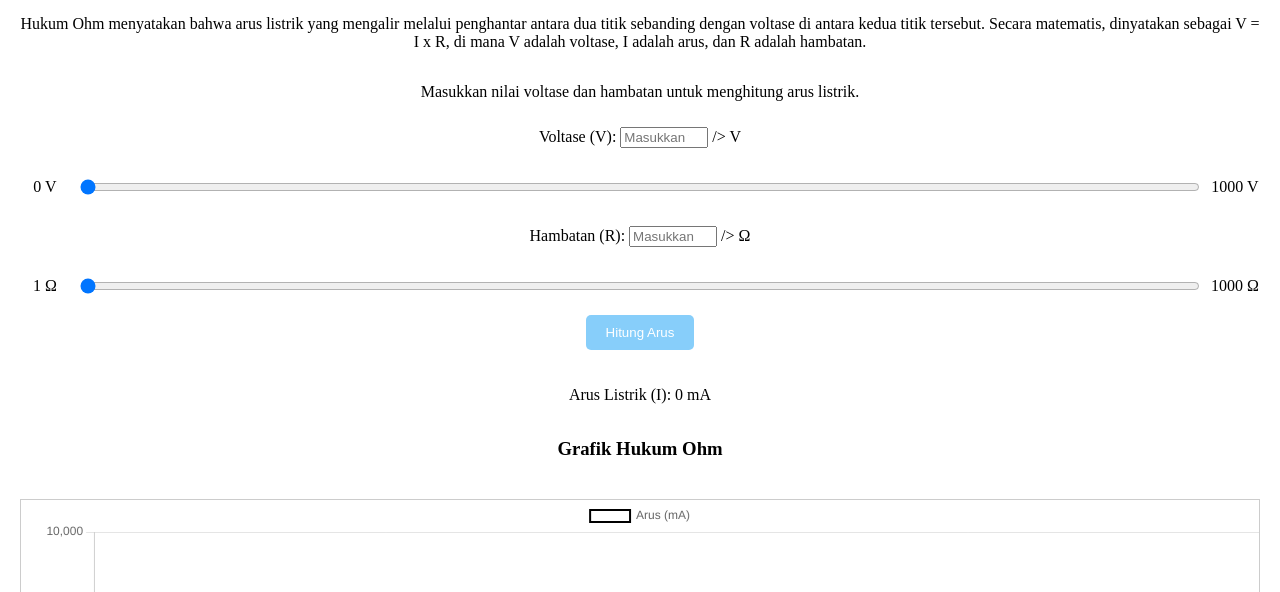
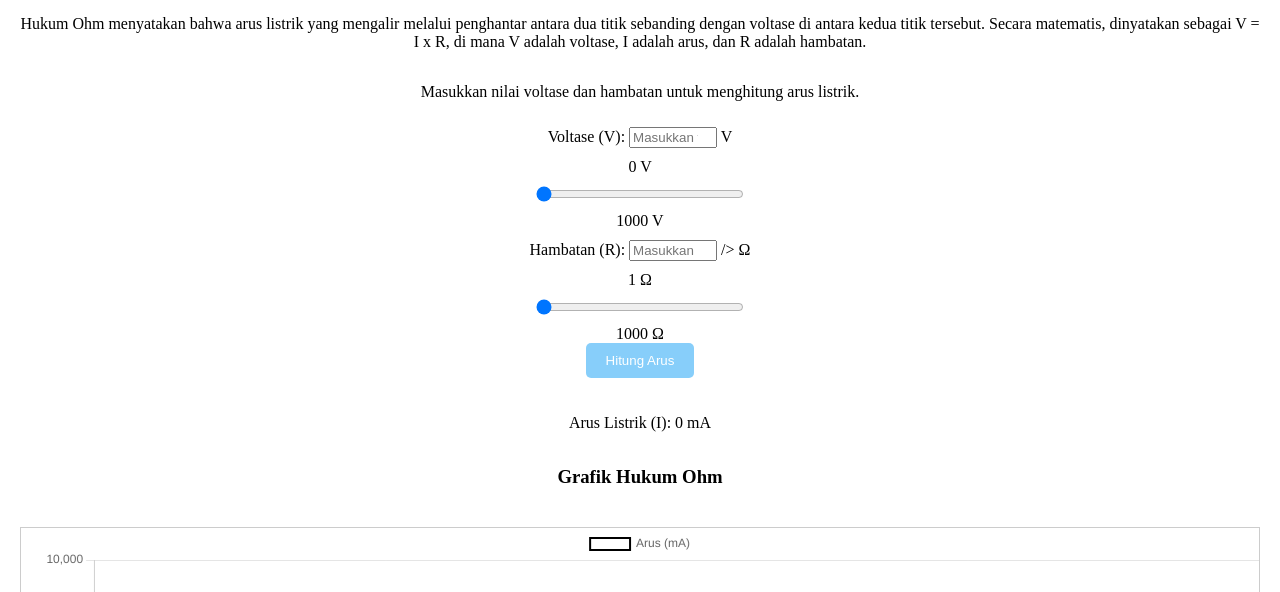
Before and after one commit to oliviachristyl/Tugas-01---II3140-Pengembangan-Aplikasi-Web-dan-Mobile, a website: page ohm.html in a window 1280 px wide. Shown: the part 208-800 px from the top of the page. Drawn offline with nearby package versions, Linux system fonts and the light colour scheme.

Commit message:
....................

```diff
--- a/ohm.html
+++ b/ohm.html
@@ -34,7 +34,7 @@
           required
           placeholder="Masukkan voltase"
           oninput="updateVoltageSlider()"
-          onblur="checkEmptyInput('voltage', 'voltage-slider', 0)" <!-- Reset slider saat input kosong -->
+          onblur="checkEmptyInput('voltage', 'voltage-slider', 0)"
         />
         <label for="voltage_satuan"> V </label>
       </div>
--- a/styles.css
+++ b/styles.css
@@ -127,25 +127,10 @@ body, html {
     display: none;
   }
 
- /* Styling untuk slider container */
- .slider-container {
-    display: flex;
-    align-items: center;
-    justify-content: space-between;
+  .slider {
     width: 100%;
-    margin: 20px 0;
+    margin: 10px 0;
   }
-
-  .slider {
-    flex-grow: 2; /* Slider memanjang sesuai container */
-    margin: 0 10px; /* Jarak antara slider dan label min-max */
-  }
-
-  label {
-    width: 50px;
-    text-align: center;
-  }
-
 
   input[type="range"]::-webkit-slider-thumb {
     background-color: #003366; /* Biru tua */
```
